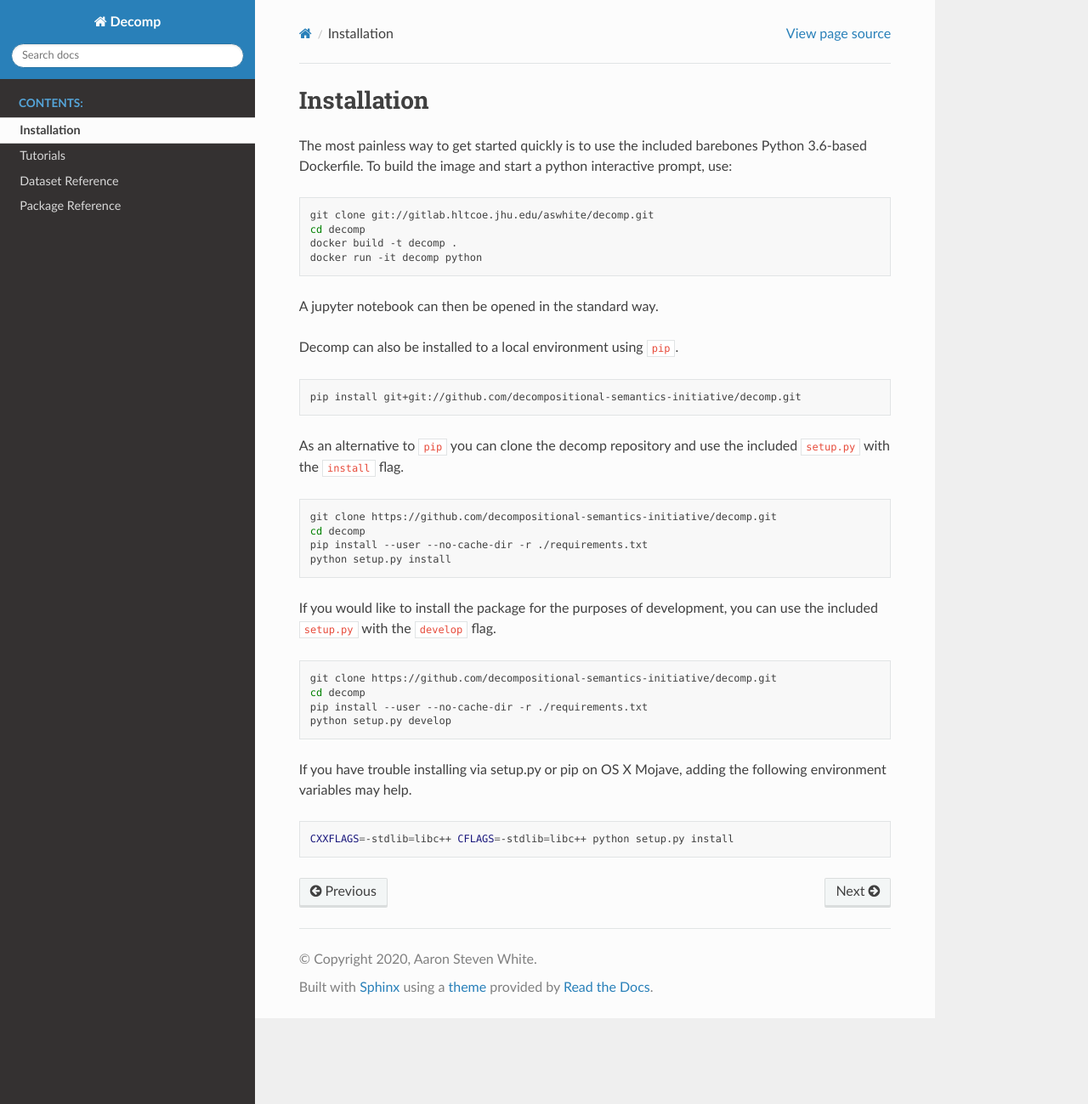
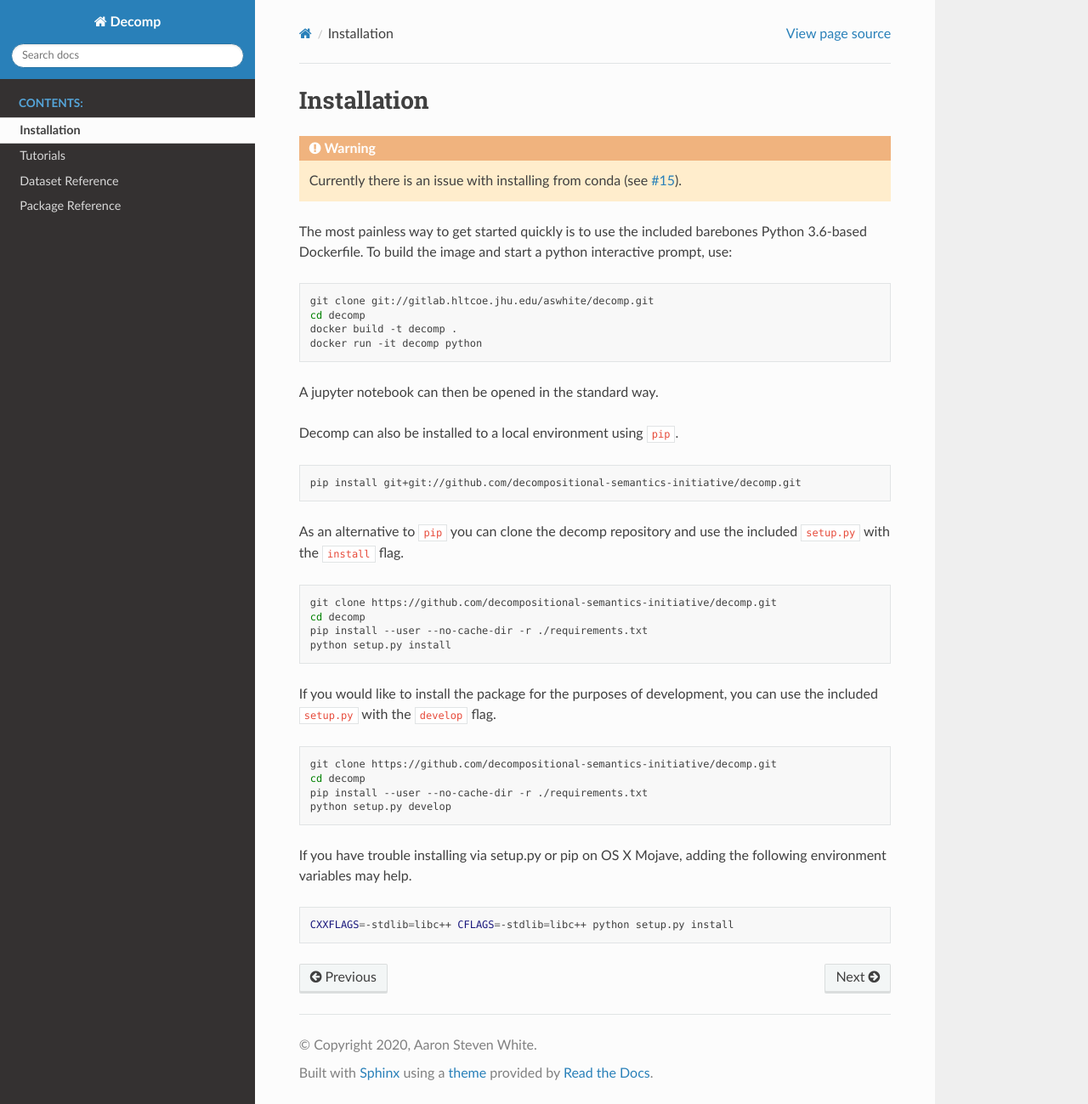
Before and after one commit to decompositional-semantics-initiative/decomp, a Sphinx documentation site: the page built from docs/source/install.rst, in a window 1280 px wide and 1299 px high. Shown: the whole window at 85% size. Built offline with Sphinx 7.4.7 and the Read the Docs theme 2.0.0, drawn with Linux system fonts in a browser that asks for light colours.

Commit message:
added conda issue note to docs

```diff
--- a/docs/source/install.rst
+++ b/docs/source/install.rst
@@ -3,6 +3,11 @@
 ============
 Installation
 ============
+
+.. warning::
+   Currently there is an issue with installing from conda (see `#15
+   <https://github.com/decompositional-semantics-initiative/decomp/issues/15/>`_).
+
 
 The most painless way to get started quickly is to use the included
 barebones Python 3.6-based Dockerfile. To build the image and start a
```
Also changed, not shown: 7 other files.
